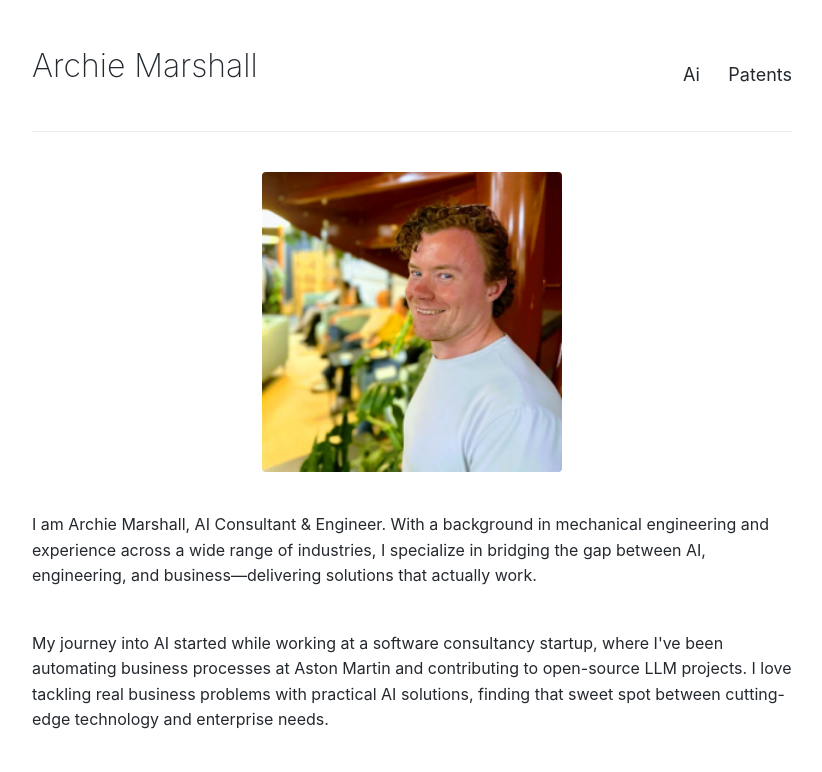
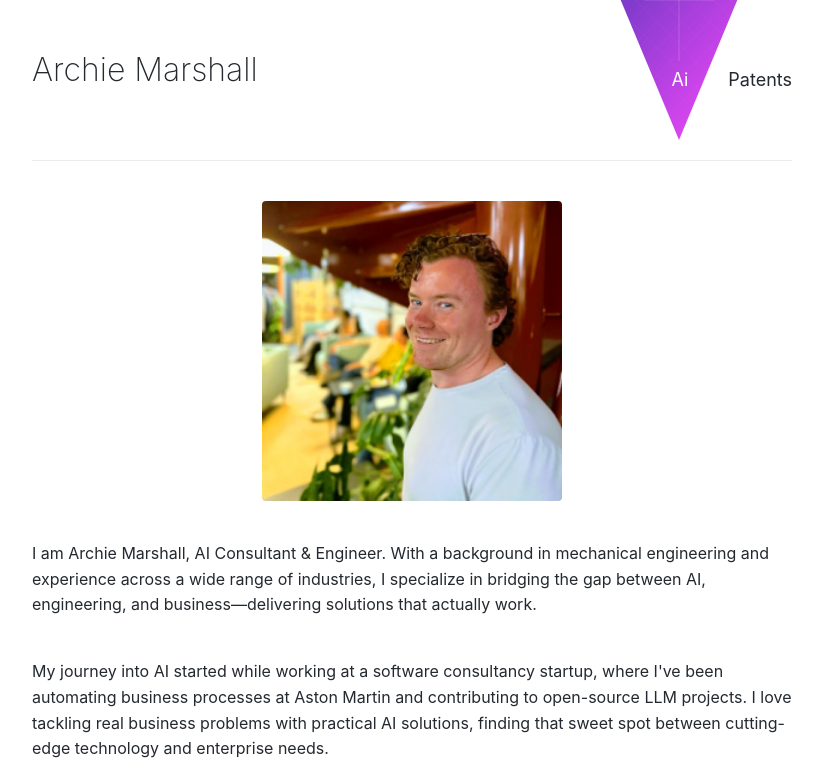
Before and after one commit to atwmarshall/atwmarshall.github.io, a plain HTML site: page index.html in a window 1280 px wide. Shown: the top 772 px of the page, without its empty margins (228-1050 px from the left). Drawn offline with Linux system fonts and the light colour scheme.

Commit message:
added neural network shard for Ai link in banner

```diff
--- a/css/style.css
+++ b/css/style.css
@@ -4,6 +4,8 @@
     padding: 0;
     box-sizing: border-box;
     font-family: -apple-system, BlinkMacSystemFont, "Segoe UI", Roboto, Arial, sans-serif;
+    margin-top: 0;
+    padding-top: 0;
 }
 
 body {
@@ -13,6 +15,7 @@ body {
     color: #24292f;
     line-height: 1.6;
     font-size: 16px;
+    margin-top: 0;
 }
 
 header {
@@ -22,6 +25,9 @@ header {
     margin-bottom: 40px;
     padding: 20px 0;
     border-bottom: 1px solid #eaecef;
+    position: relative;
+    margin-top: 0;
+    padding-top: 0;
 }
 
 .site-title {
@@ -29,6 +35,11 @@ header {
     font-weight: 400;
     color: #24292f;
     text-decoration: none;
+}
+
+nav {
+    margin-top: 0;
+    padding-top: 0;
 }
 
 nav a {
@@ -81,6 +92,66 @@ nav a:hover {
     font-size: 14px;
     margin-bottom: 4px;
 }
+
+/* AI link styling */
+.ai-link-container {
+    position: relative;
+    display: flex;
+    align-items: center;
+    justify-content: center;
+    height: 120px;
+    /* Increased for larger shard */
+    margin-left: 40px;
+    /* Move the whole container right */
+}
+
+.ai-link {
+    position: relative;
+    color: white !important;
+    z-index: 2;
+    text-decoration: none;
+    font-size: 18px;
+    text-align: center;
+    padding: 8px 16px;
+}
+
+.ai-shard {
+    position: absolute;
+    top: -90px;
+    /* Extend further for larger size */
+    left: 65%;
+    transform: translateX(-50%);
+    width: 180px;
+    /* 1.5x wider */
+    height: 210px;
+    /* 1.5x taller */
+    z-index: 1;
+    pointer-events: none;
+}
+
+/* Keep the rest of your nav styling the same */
+nav {
+    display: flex;
+    align-items: center;
+}
+
+nav a {
+    margin-left: 24px;
+    text-decoration: none;
+    color: #24292f;
+    font-size: 18px;
+    margin-top: 0;
+}
+
+/* Hover effects */
+.ai-link-container:hover .ai-shard {
+    filter: brightness(1.2);
+}
+
+.ai-link-container:hover .ai-link {
+    text-decoration: none;
+}
+
 
 /* Patents/Research styles */
 .patents-section {
--- a/index.html
+++ b/index.html
@@ -13,7 +13,10 @@
         <h1>Archie Marshall</h1>
         <nav>
             <!-- <a href="blog.html">Blog</a> -->
-            <a href="https://zippy-mermaid-ccc255.netlify.app/">Ai</a>
+            <div class="ai-link-container">
+                <img src="media/shard-bg.svg" alt="" class="ai-shard">
+                <a href="https://zippy-mermaid-ccc255.netlify.app/" class="ai-link">Ai</a>
+            </div>
             <a href="patents.html">Patents</a>
         </nav>
     </header>
```
Also changed, not shown: blog.html (+4 -1 lines), patents.html (+4 -1 lines), media/shard-bg.svg (added).
